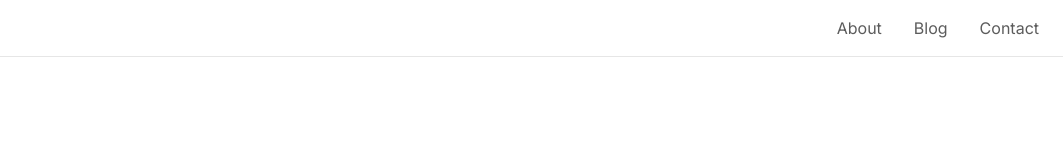
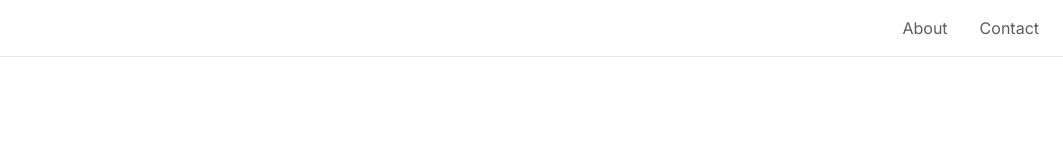
Before and after one commit to bmppa/bmppa, a React (Vite) app: page / in a window 1280 px wide. Shown: the top 160 px of the page, without its empty margins (217-1280 px from the left). Built offline with nearby package versions, Linux system fonts and the light colour scheme.

Commit message:
Comment blog button

```diff
--- a/src/pages/Index.tsx
+++ b/src/pages/Index.tsx
@@ -19,7 +19,7 @@ const Index = () => {
             <div></div>
             <div className="hidden md:flex space-x-8">
               <a href="#about" className="nav-link">About</a>
-              <a href="#blog" className="nav-link">Blog</a>
+              {/* <a href="#blog" className="nav-link">Blog</a> */}
               <a href="#contact" className="nav-link">Contact</a>
             </div>
           </div>
```
